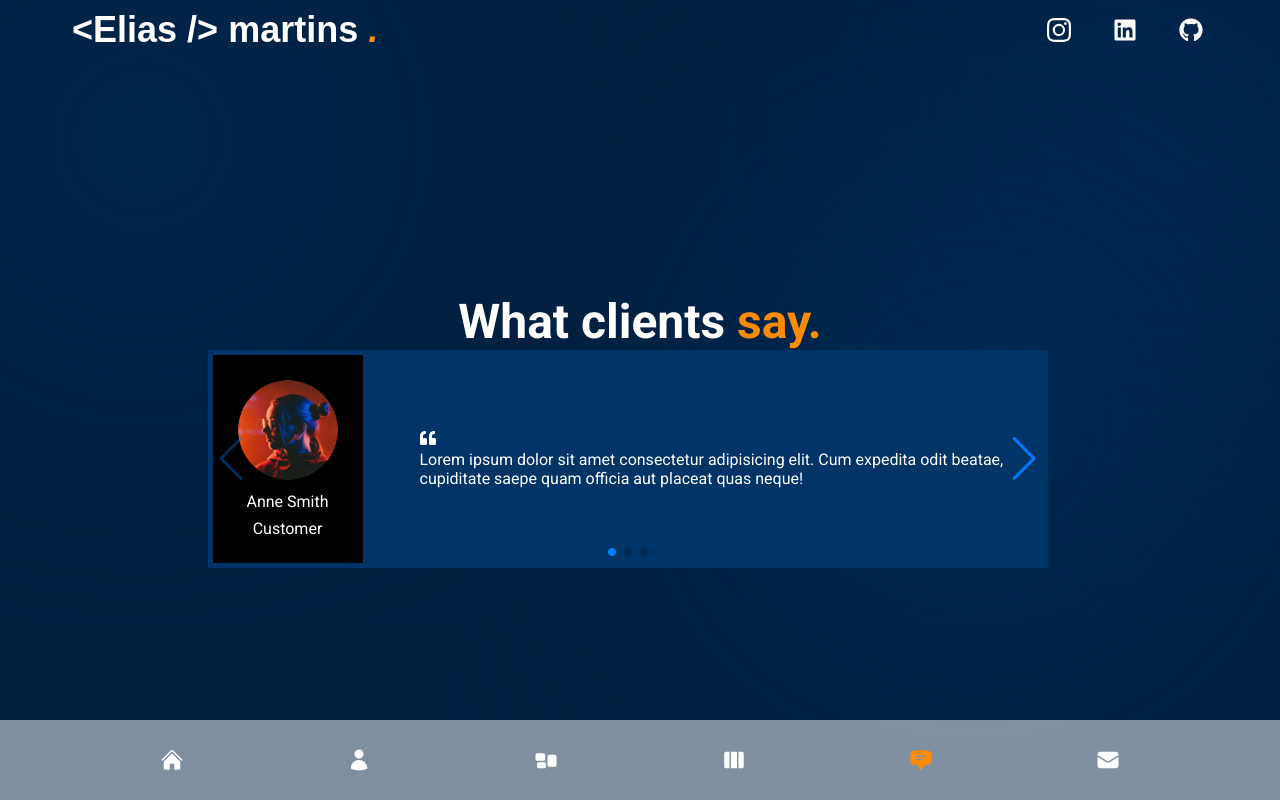
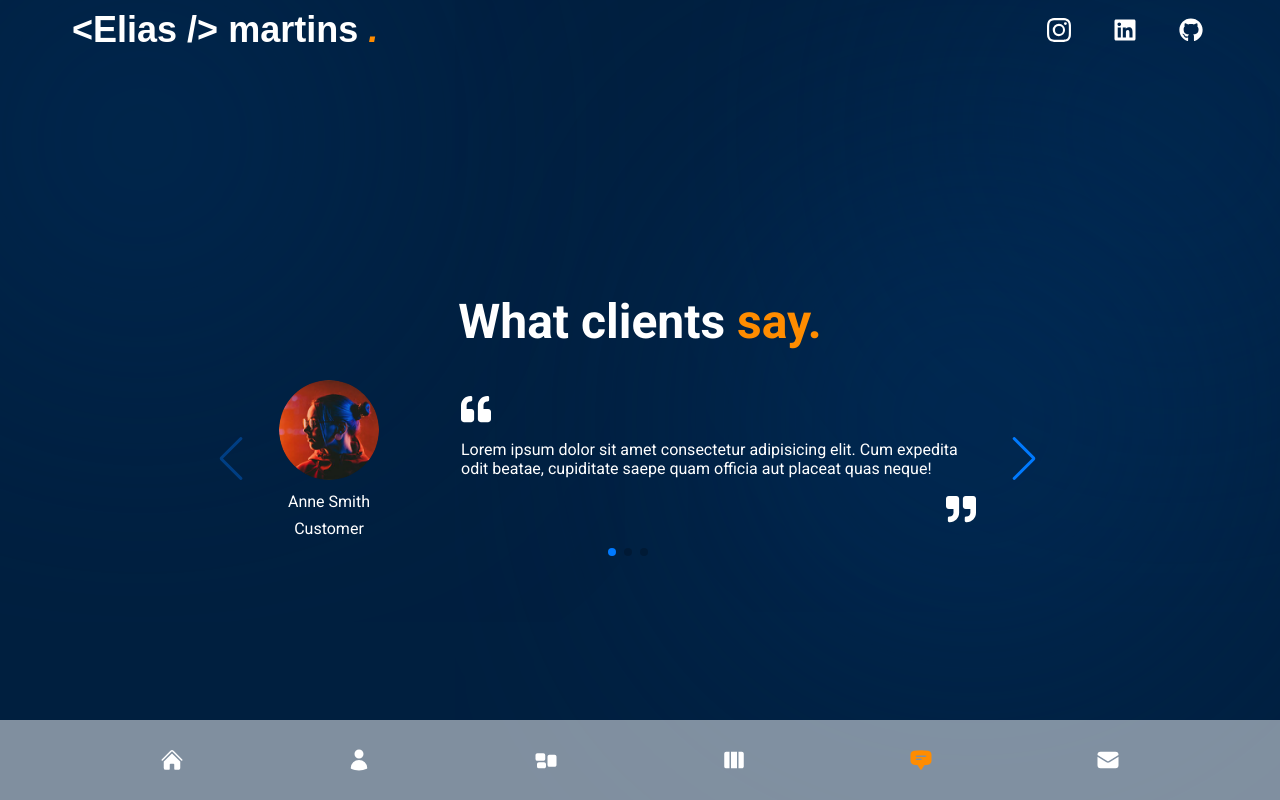
Before and after one commit to eliasfmartins/newportfolio, a Next.js app: page /testimonials in a window 1280 px wide. Built offline with nearby package versions, Linux system fonts and the light colour scheme; a web font is replaced by a local one.

Commit message:
feat: ajustando Testimonials

```diff
--- a/src/app/components/TestimonialSllider copy 2/index.tsx
+++ b/src/app/components/TestimonialSllider copy 2/index.tsx
@@ -34,7 +34,7 @@ import { Pagination, Navigation } from 'swiper/modules';
 
 // import { BsArrowRight } from 'react-icons/bs';
 import styled from 'styled-components';
-import { FaQuoteLeft } from 'react-icons/fa';
+import { FaQuoteLeft, FaQuoteRight } from 'react-icons/fa';
 import Image from 'next/image';
 export const TestimonialSlider = () => {
 	return (
@@ -56,11 +56,11 @@ export const TestimonialSlider = () => {
 					testimonialData.map((person, index) => {
 						return (
 
-							<SwiperSlide key={index}>
+							<SwiperSlide key={index} className='pai'>
 								<div className='container'>
 									{/*avatar, name, position*/}
 
-									<div className='container'>
+									<div className=''>
 										<div className='profile'>
 											{/*avatar*/}
 											<div className='foto'><Image src={person.image} alt="perfil image" width={100} height={100} className='foto' /></div>
@@ -69,8 +69,9 @@ export const TestimonialSlider = () => {
 										</div>
 									</div>
 									<div className='citation'>
-										<div><FaQuoteLeft /></div>
+										<div className='icon1'><FaQuoteLeft size={30} /></div>
 										<div>{person.message}</div>
+										<div className='icon2'><FaQuoteRight size={30} /></div>
 									</div>
 								</div>
 							</SwiperSlide>
@@ -86,24 +87,38 @@ display: flex;
 justify-content: center;
 align-items: center;
 flex-direction: column;
-background-color: red;
 .swipperCarrolsel{
-	background: #003366;
 	display: flex;
 	gap: 2rem;
 	width: 100%;
+}
+.pai{
+	display: flex;
+	align-items: center;
+	justify-content: center;
+}
+.icon1{
+	display: flex;
+	justify-content: baseline;
+}
+.icon2{
+	display: flex;
+	justify-content: end;
 }
 .container{
 	gap: 2rem;
 	display: flex;
 	align-items: center;
+	width: 90%;
 }
 .citation{
+	display: flex;
+	flex-direction: column;
 	padding: 25px;
+	gap: 1rem;
 }
 .profile{
 	display: flex;
-	background: black;
 	flex-direction: column;
 	align-items: center;
 	gap: 0.5rem;
```
